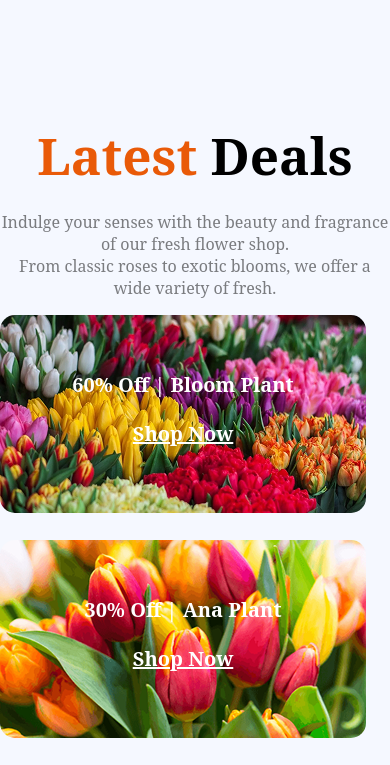
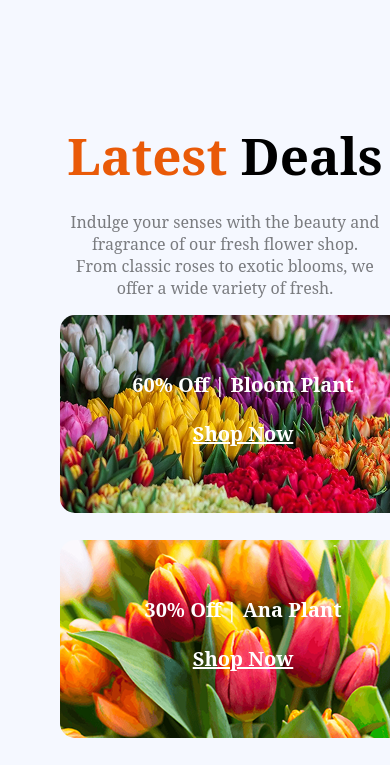
Before and after one commit to riponhasan01/Assignment-2, a plain HTML site: page index.html in a window 390 px wide. Shown: the part 5140-5905 px from the top of the page. Drawn offline with Linux system fonts and the light colour scheme.

Commit message:
added margin

```diff
--- a/style/style.css
+++ b/style/style.css
@@ -407,9 +407,12 @@ text-align: center;
         .plants-lover-section{
             flex-direction: column;
         }
-
+      .latest-deal{
+        margin-left: 60px;
+      }
         .latest-deal-img{
             flex-direction: column;
+            margin-left:60px ;
 
         }
         .right-img{
```
